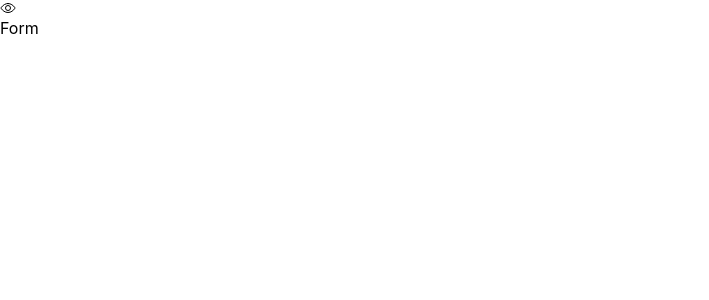
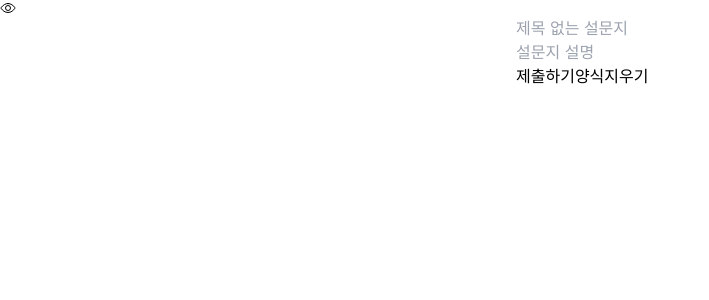
Before and after one commit to jooheekim0713/google-form, a React (Create React App) app: page / in a window 1280 px wide. Shown: the top 300 px of the page, without its empty margins (0-709 px from the left). Built offline with nearby package versions, Linux system fonts and the light colour scheme.

Commit message:
[ RENAME ] : 불필요한 파일 삭제, 경로 수정
router 경로 수정, Home 컴포넌트 삭제

```diff
--- a/src/components/Form.tsx
+++ /dev/null
@@ -1,5 +0,0 @@
-import React from 'react';
-
-export default function Form() {
-  return <section className="">Form</section>;
-}
--- a/src/index.tsx
+++ b/src/index.tsx
@@ -2,10 +2,10 @@ import React from 'react';
 import ReactDOM from 'react-dom/client';
 import { createBrowserRouter, RouterProvider } from 'react-router-dom';
 import NotFound from './pages/NotFound';
-import Home from './pages/Home';
 import ViewForm from './pages/ViewForm';
 import './index.css';
 import App from './App';
+import Form from './pages/Form';
 
 const router = createBrowserRouter([
   {
@@ -16,7 +16,7 @@ const router = createBrowserRouter([
       {
         index: true,
         path: '/',
-        element: <Home />,
+        element: <Form />,
       },
       {
         path: '/viewForm',
--- /dev/null
+++ b/src/pages/Form.tsx
@@ -0,0 +1,61 @@
+import React, { useState } from 'react';
+import { createStore } from 'redux';
+import { Provider, useSelector, useDispatch, connect } from 'react-redux';
+
+type SurveyInfo = {
+  title: string | '';
+  description: string | '';
+};
+
+const initialValue = {
+  title: '',
+  description: '',
+};
+
+export default function Form() {
+  const [survey, setSurvey] = useState<SurveyInfo>(initialValue);
+
+  const handleChange = (e: React.FormEvent<HTMLInputElement>) => {
+    setSurvey({ ...survey, [e.currentTarget.name]: e.currentTarget.value });
+  };
+
+  const handleSubmit = (e: React.FormEvent<HTMLFormElement>) => {
+    e.preventDefault();
+    //console.log(e);
+  };
+  const resetForm = (e: React.MouseEvent<HTMLButtonElement>) => {
+    e.preventDefault();
+    let reset = window.confirm(
+      '양식을 지우시겠습니까? \n 모든 질문에서 답변이 삭제되며 되돌릴 수 없습니다.'
+    );
+    if (reset) {
+      setSurvey(initialValue);
+    }
+  };
+
+  return (
+    <div className="flex flex-col items-center">
+      <form onSubmit={handleSubmit}>
+        <input
+          className="block"
+          type="text"
+          name="title"
+          value={survey.title}
+          onChange={handleChange}
+          placeholder="제목 없는 설문지"
+        />
+        <input
+          className="block"
+          type="text"
+          name="description"
+          value={survey.description}
+          onChange={handleChange}
+          placeholder="설문지 설명"
+        />
+
+        <button>제출하기</button>
+        <button onClick={resetForm}>양식지우기</button>
+      </form>
+    </div>
+  );
+}
--- a/src/pages/Home.tsx
+++ /dev/null
@@ -1,9 +0,0 @@
-import Form from '../components/Form';
-
-export default function Home() {
-  return (
-    <div>
-      <Form />
-    </div>
-  );
-}
--- a/src/pages/ViewForm.tsx
+++ b/src/pages/ViewForm.tsx
@@ -1,5 +1,5 @@
 import React from 'react';
 
 export default function ViewForm() {
-  return <div>ViewForm</div>;
+  return <div className="flex flex-col items-center">ViewForm</div>;
 }
```
